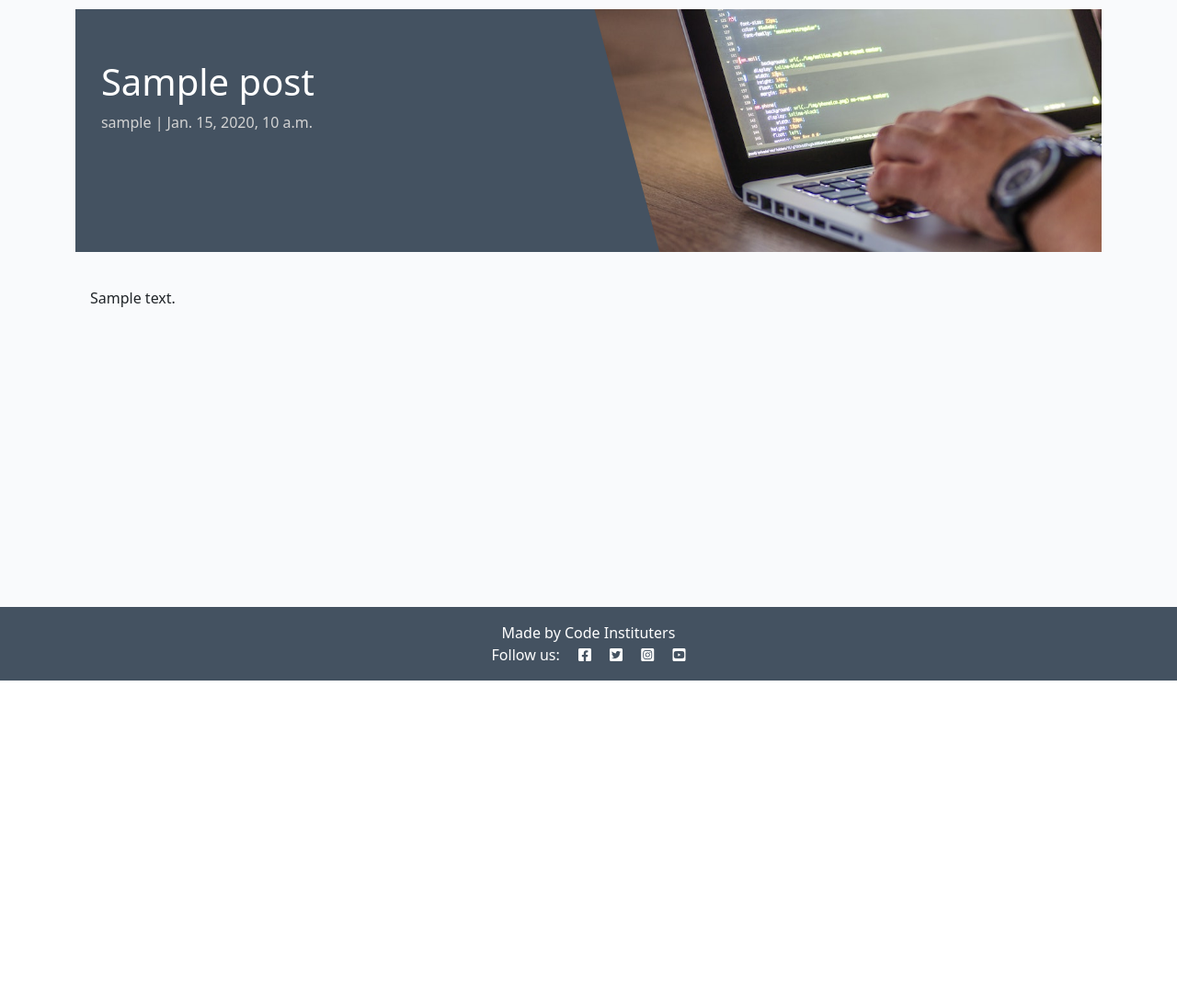
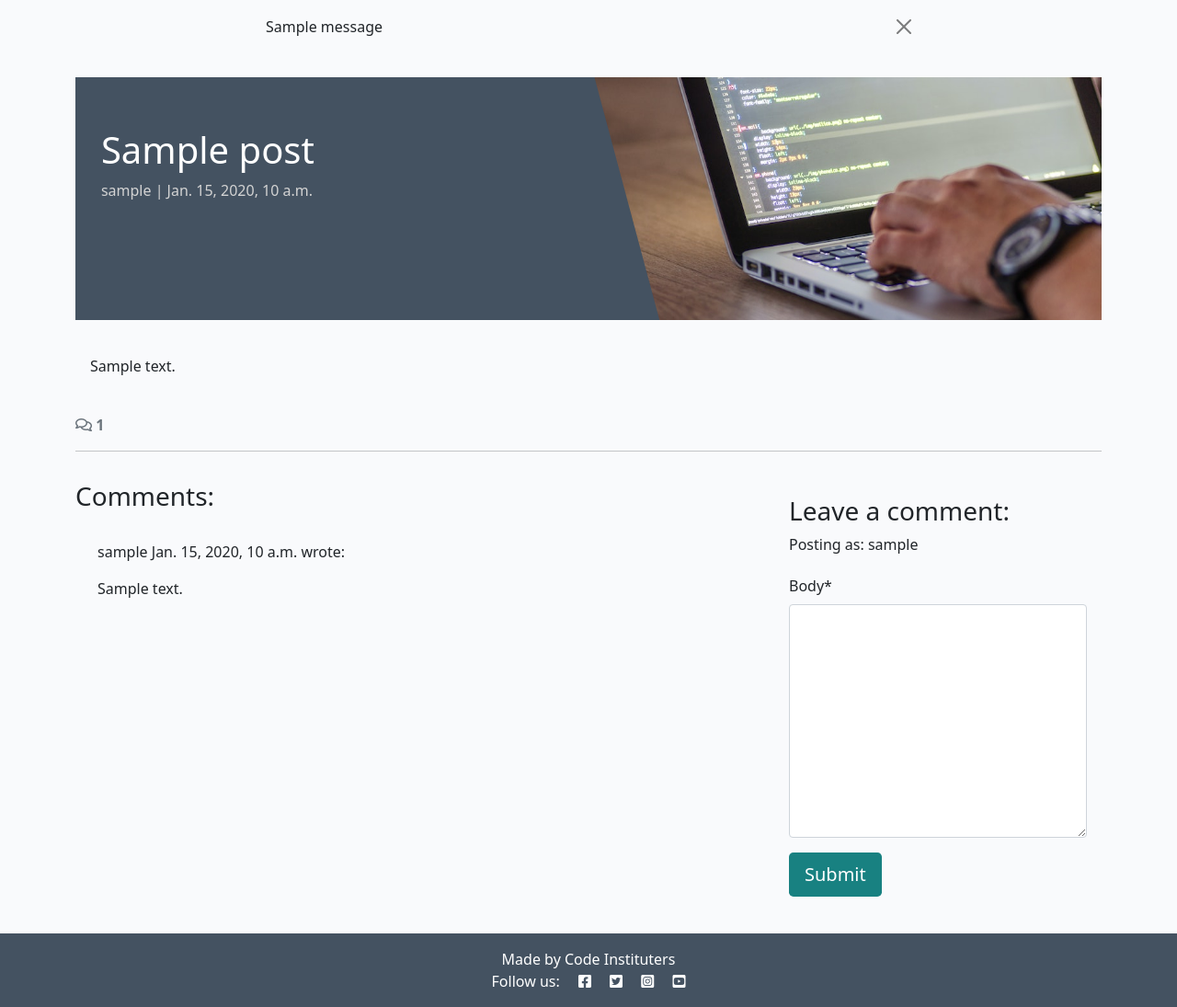
Before and after one commit to OSawani/django-blog, a Django app: a page that uses templates/base.html in a window 1280 px wide. Shown: the part 60-1155 px from the top of the page at 92% size. Before the commit the page ends 800 px from the top, so only its background shows below. Run offline with Django 4.2, Linux system fonts and the light colour scheme; a user stored in the database is signed in; tables that the repository leaves empty hold one stand-in row (values such as "Sample post"); one stand-in notice (Sample message) is shown; some libraries are stand-ins or nearby versions.

Commit message:
comments

```diff
--- /dev/null
+++ b/blog/forms.py
@@ -0,0 +1,7 @@
+from .models import Comment
+from django import forms
+
+class CommentForm(forms.ModelForm):
+    class Meta:
+        model = Comment
+        fields = ('body',)
--- a/blog/models.py
+++ b/blog/models.py
@@ -24,8 +24,8 @@ class Post(models.Model):
 
 class Comment(models.Model):
     APPROVAL = ((0, "Pending Approval"), (1, "Approved"))
-    author = models.ForeignKey(User, on_delete=models.CASCADE, related_name="user_comments")
-    post = models.ForeignKey(Post, on_delete=models.CASCADE, related_name="commenter")
+    author = models.ForeignKey(User, on_delete=models.CASCADE, related_name="commenter")
+    post = models.ForeignKey(Post, on_delete=models.CASCADE, related_name="comments")
     body = models.TextField()
     approved = models.BooleanField(default=False)
     created_on = models.DateTimeField(auto_now_add=True)
--- a/blog/templates/blog/post_detail.html
+++ b/blog/templates/blog/post_detail.html
@@ -1,5 +1,6 @@
 {% extends 'base.html' %} {% block content %}
 {% load static %}
+{% load crispy_forms_tags %}
 
 <div class="masthead">
     <div class="container">
@@ -29,6 +30,67 @@
             </div>
         </div>
     </div>
+     <!-- Displaying count of comments -->
+  <div class="row">
+    <div class="col-12">
+      <strong class="text-secondary">
+        <i class="far fa-comments"></i> {{ comment_count }}
+      </strong>
+    </div>
+    <div class="col-12">
+      <hr>
+    </div>
+  </div>
+
+  <!-- Displaying Comments -->
+  <div class="row">
+    <div class="col-md-8 card mb-4  mt-3 ">
+      <h3>Comments:</h3>
+      <div class="card-body">
+        <!-- We want a for loop inside the empty control tags
+          to iterate through each comment in comments -->
+        {% for comment in comments %}
+        <div class="p-2 comments
+          {% if not comment.approved and comment.author == user %}
+          faded{% elif not comment.approved %} d-none{% endif %}">
+          <p class="font-weight-bold">
+            {{ comment.author }}
+            <span class="font-weight-normal">
+              {{ comment.created_on }}
+            </span> wrote:
+          </p>
+          <div id="comment{{ comment.id }}">
+            {{ comment.body | linebreaks }}
+          </div>
+          {% if not comment.approved and comment.author == user %}
+          <p class="approval">
+            This comment is awaiting approval
+          </p>
+          {% endif %}
+        </div>
+        <!-- Our for loop ends here -->
+        {% endfor %}
+      </div>
+    </div>
+    <!-- Creating New Comments -->
+    <div class="col-md-4 card mb-4 mt-3">
+        <div class="card-body">
+          {% if user.is_authenticated %}
+          <h3>Leave a comment:</h3>
+          <p>Posting as: {{ user.username }}</p>
+          <form id="commentForm" method="post"
+            style="margin-top: 1.3em;">
+            {{ comment_form | crispy }}
+            {% csrf_token %}
+            <button id="submitButton" type="submit"
+              class="btn btn-signup btn-lg">Submit</button>
+          </form>
+          {% else %}
+          <p>Log in to leave a comment</p>
+          {% endif %}
+        </div>
+      </div>
+  </div>
 </div>
 
 {% endblock content %}
--- a/blog/views.py
+++ b/blog/views.py
@@ -1,7 +1,10 @@
 from django.shortcuts import render, get_object_or_404
 from django.http import HttpResponse
 from django.views import generic
+from django.contrib import messages
 from .models import Post
+from .forms import CommentForm
+
 
 # Create your views here.
 class PostList(generic.ListView):
@@ -22,6 +25,31 @@ def post_detail(request, slug):
     """
     queryset = Post.objects.filter(status=1)
     post = get_object_or_404(queryset, slug=slug)
+
+    comments = post.comments.all().order_by("-created_on")
+    comment_count = post.comments.filter(approved=True).count()
+
+    if request.method == "POST":
+        print("received a post request")
+        comment_form = CommentForm(data=request.POST)
+        if comment_form.is_valid():
+            comment = comment_form.save(commit=False)
+            comment.author = request.user
+            comment.post = post
+            comment.save()
+            messages.add_message(
+                request, messages.SUCCESS, 'Comment submitted and awaiting approval'
+            )
+
+    comment_form = CommentForm()
+    print("About to render template")
+
     return render(
-        request, "blog/post_detail.html", {"post": post},
+        request, "blog/post_detail.html",
+         {
+            "post": post,
+            "comments": comments,
+            "comment_count": comment_count,
+            "comment_form": comment_form,
+            },
         )
--- a/requirements.txt
+++ b/requirements.txt
@@ -1,8 +1,10 @@
 asgiref==3.8.1
+crispy-bootstrap5==0.7
 dj-database-url==0.5.0
 Django==4.2.13
 django-allauth==0.57.2
 django-ckeditor==6.5.1
+django-crispy-forms==2.1
 django-js-asset==2.2.0
 django-summernote==0.8.20.0
 gunicorn==20.1.0
--- a/templates/base.html
+++ b/templates/base.html
@@ -72,6 +72,22 @@
         </div>
     </nav>
 
+    <!-- displaying Django messages -->
+    <div class="container">
+        <div class="row">
+        <div class="col-md-8 offset-md-2">
+            {% for message in messages %}
+            <div class="alert {{ message.tags }} alert-dismissible
+            fade show" id="msg" role="alert">
+            {{ message | safe }}
+            <button type="button" class="btn-close"
+                data-bs-dismiss="alert" aria-label="Close"></button>
+            </div>
+            {% endfor %}
+        </div>
+        </div>
+    </div>
+
     <main class="flex-shrink-0 main-bg">
 
         {% block content %}
```
Also changed, not shown: codestar/settings.py (+7 -2 lines).
